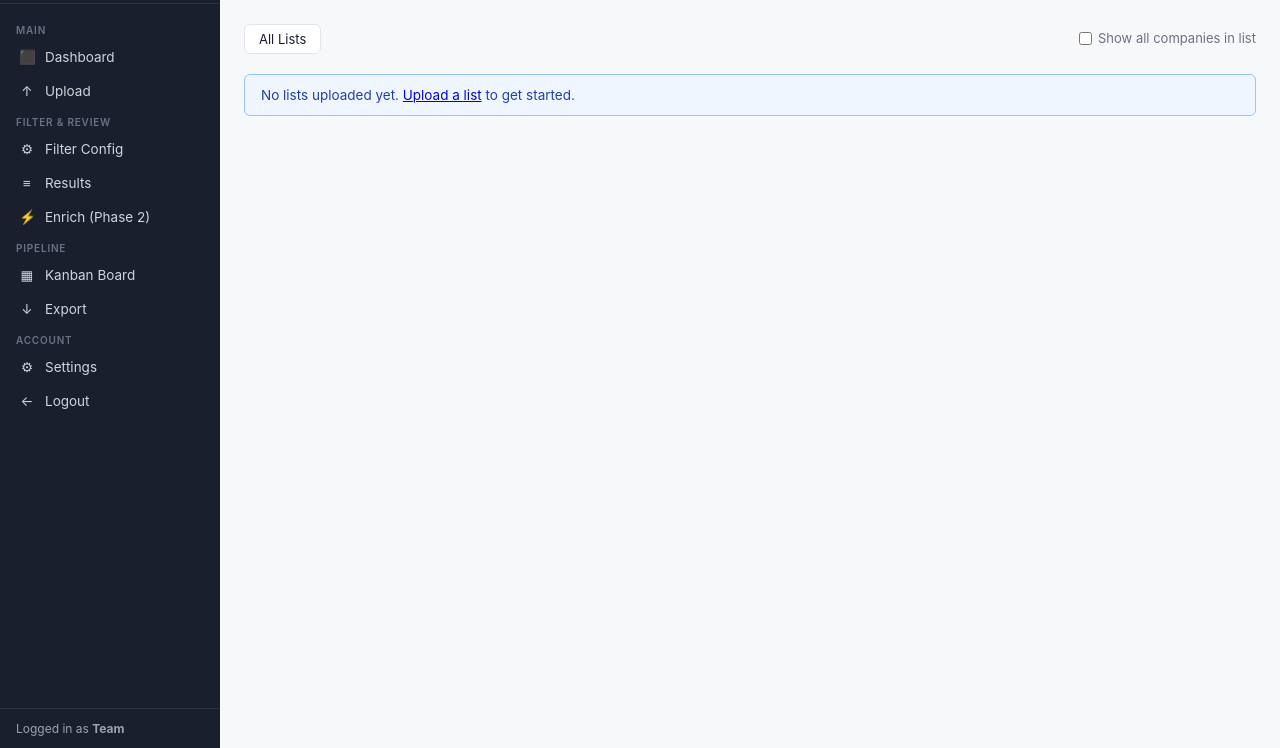
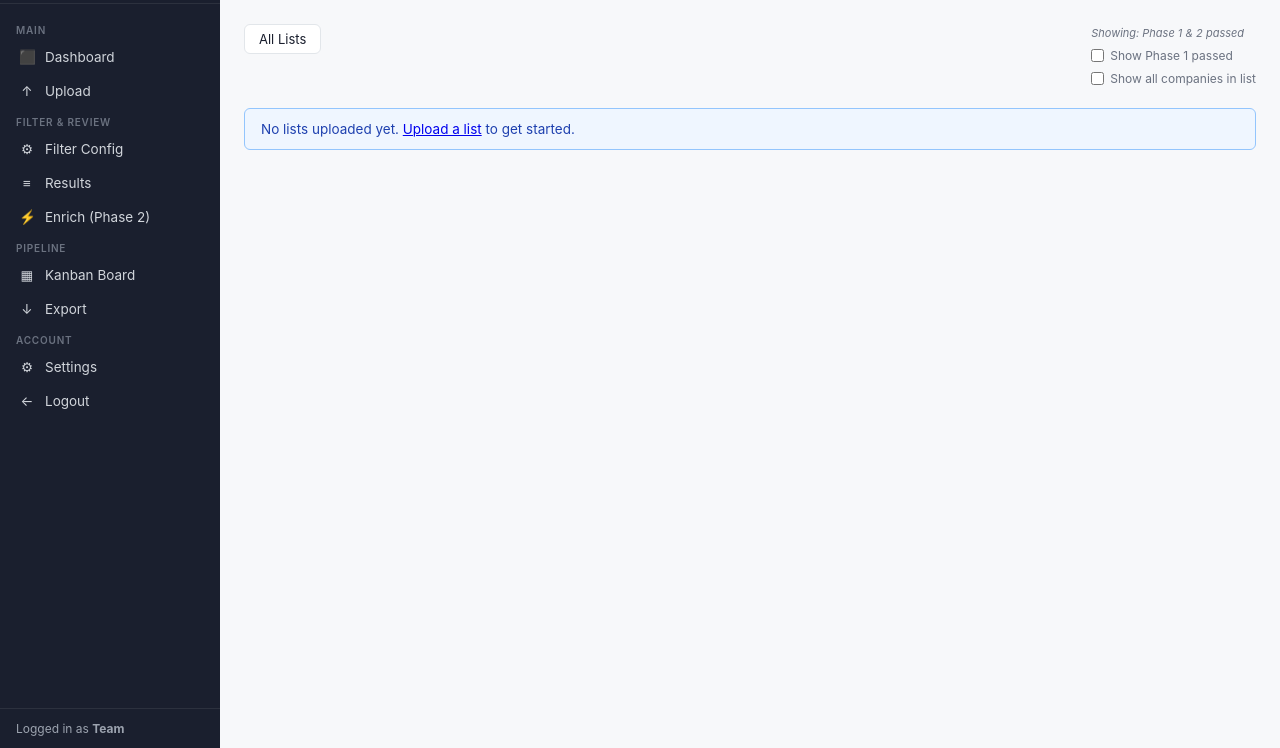
Before and after one commit to Haku2223/business-analyst, a FastAPI app: template app/templates/pipeline.html in a window 1280 px wide. Shown: the part 52-800 px from the top of the page. Run offline with FastAPI, Linux system fonts and the light colour scheme; the template is opened without the code that fills it, so the values that code supplies are empty.

Commit message:
Add two-checkbox phase filter to Kanban single-list view
Three mutually exclusive display modes in single-list view:
- Default (neither checked): show companies with phase1_passed=True
  AND phase2_status='complete' (passed both phases)
- 'Show Phase 1 passed' checked: show phase1_passed=True regardless
  of whether Phase 2 has been run
- 'Show all companies in list' checked: show every company in the
  batch including Phase 1 failures

Checking one checkbox clears the other via URL param manipulation.
The active mode is shown as a label when neither box is ticked.

https://claude.ai/code/session_01TUXbPwLNdJs8o2f5gAFb15

```diff
--- a/app/routers/pipeline.py
+++ b/app/routers/pipeline.py
@@ -55,8 +55,15 @@ async def pipeline_page(
     request: Request,
     batch_id: int = None,
     show_all: bool = False,
+    show_phase1: bool = False,
 ):
-    """Kanban board: list toggle, per-column cards, drag-and-drop."""
+    """Kanban board: list toggle, per-column cards, drag-and-drop.
+
+    Single-list view filter modes (mutually exclusive):
+    - default (neither flag):  phase1_passed=True AND phase2_status='complete'
+    - show_phase1=True:        phase1_passed=True (regardless of Phase 2)
+    - show_all=True:           all companies in the batch
+    """
     if not check_auth_redirect(request):
         return RedirectResponse("/login", status_code=302)
 
@@ -82,8 +89,15 @@ async def pipeline_page(
                 .where(BatchCompany.batch_id == batch_id)
                 .order_by(Company.bolagsnamn.asc())
             )
-            if not show_all:
+            if show_all:
+                pass  # no phase filter — show everything in the batch
+            elif show_phase1:
+                # Phase 1 survivors, regardless of Phase 2 status
                 query = query.where(BatchCompany.phase1_passed == True)  # noqa: E712
+            else:
+                # Default: passed both Phase 1 and Phase 2
+                query = query.where(BatchCompany.phase1_passed == True)  # noqa: E712
+                query = query.where(Company.phase2_status == "complete")
 
             result = await db.execute(query)
             pairs = result.all()
@@ -158,6 +172,7 @@ async def pipeline_page(
                 "current_batch": current_batch,
                 "batch_id": batch_id,
                 "show_all": show_all,
+                "show_phase1": show_phase1,
                 "columns": columns,
                 "statuses": STATUSES,
                 "total_cards": total_cards,
--- a/app/templates/pipeline.html
+++ b/app/templates/pipeline.html
@@ -45,18 +45,33 @@
     border-color: var(--primary);
   }
 
-  .show-all-label {
+  .filter-checks {
+    display: flex;
+    flex-direction: column;
+    gap: 4px;
+    justify-content: center;
+  }
+
+  .filter-check-label {
     display: flex;
     align-items: center;
     gap: 6px;
-    font-size: 13px;
+    font-size: 12px;
     color: var(--muted);
     cursor: pointer;
     white-space: nowrap;
-    padding: 6px 0;
     user-select: none;
+    padding: 2px 0;
   }
-  .show-all-label input { cursor: pointer; }
+  .filter-check-label input { cursor: pointer; }
+  .filter-check-label:hover { color: var(--text); }
+
+  .filter-default-label {
+    font-size: 11px;
+    color: var(--muted);
+    font-style: italic;
+    padding: 2px 0;
+  }
 
   /* ------------------------------------------------------------------ */
   /* Kanban board grid                                                     */
@@ -426,11 +441,23 @@
   </div>
 
   {% if batch_id is not none %}
-  <label class="show-all-label">
-    <input type="checkbox" id="showAllChk" {% if show_all %}checked{% endif %}
-           onchange="toggleShowAll(this)">
-    Show all companies in list
-  </label>
+  <div class="filter-checks">
+    {% if not show_all and not show_phase1 %}
+    <span class="filter-default-label">Showing: Phase 1 &amp; 2 passed</span>
+    {% endif %}
+    <label class="filter-check-label">
+      <input type="checkbox" id="showPhase1Chk"
+             {% if show_phase1 %}checked{% endif %}
+             onchange="togglePhase1(this)">
+      Show Phase 1 passed
+    </label>
+    <label class="filter-check-label">
+      <input type="checkbox" id="showAllChk"
+             {% if show_all %}checked{% endif %}
+             onchange="toggleShowAll(this)">
+      Show all companies in list
+    </label>
+  </div>
   {% endif %}
 </div>
 
@@ -685,12 +712,27 @@ function _statusLabel(s) {
 }
 
 /* ================================================================== */
-/* Show-all toggle                                                      */
+/* Filter checkboxes (mutually exclusive)                               */
 /* ================================================================== */
+function togglePhase1(chk) {
+  const url = new URL(window.location.href);
+  if (chk.checked) {
+    url.searchParams.set('show_phase1', 'true');
+    url.searchParams.delete('show_all');   // uncheck the other
+  } else {
+    url.searchParams.delete('show_phase1');
+  }
+  window.location.href = url.toString();
+}
+
 function toggleShowAll(chk) {
   const url = new URL(window.location.href);
-  if (chk.checked) url.searchParams.set('show_all', 'true');
-  else url.searchParams.delete('show_all');
+  if (chk.checked) {
+    url.searchParams.set('show_all', 'true');
+    url.searchParams.delete('show_phase1');  // uncheck the other
+  } else {
+    url.searchParams.delete('show_all');
+  }
   window.location.href = url.toString();
 }
 </script>
```
